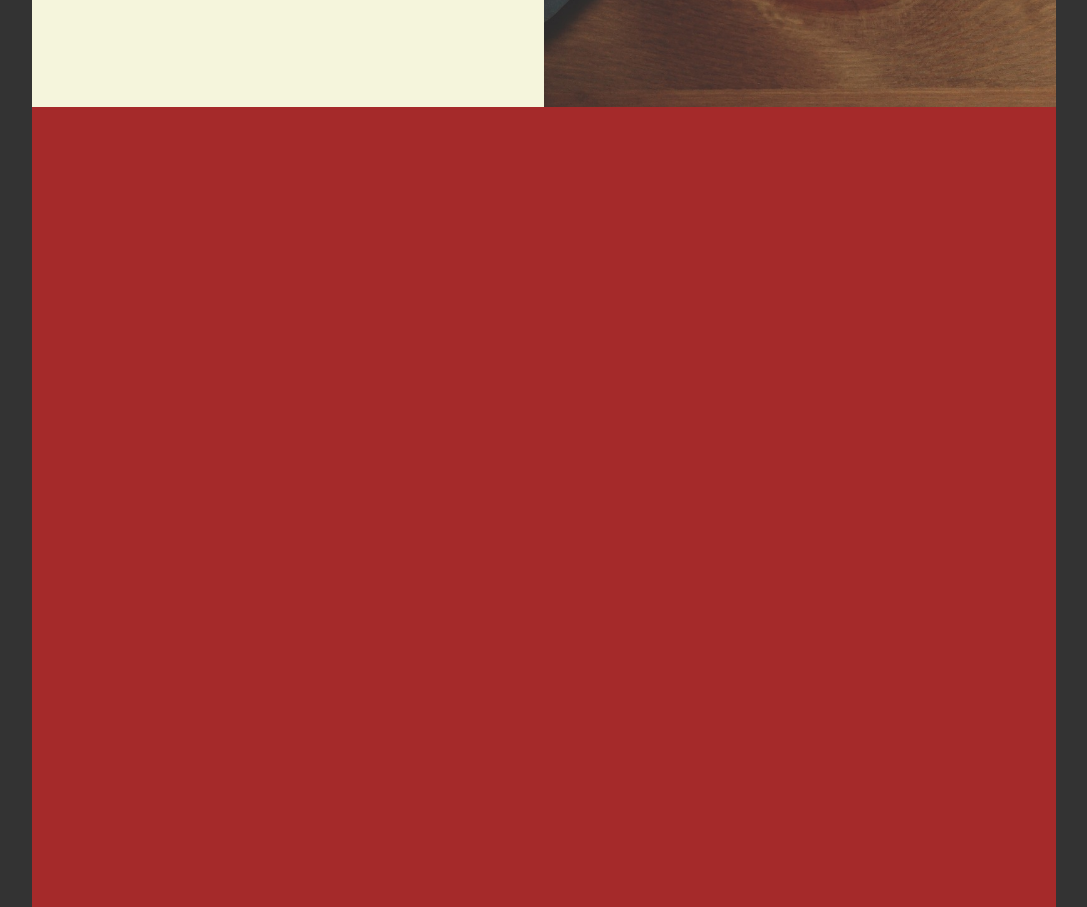
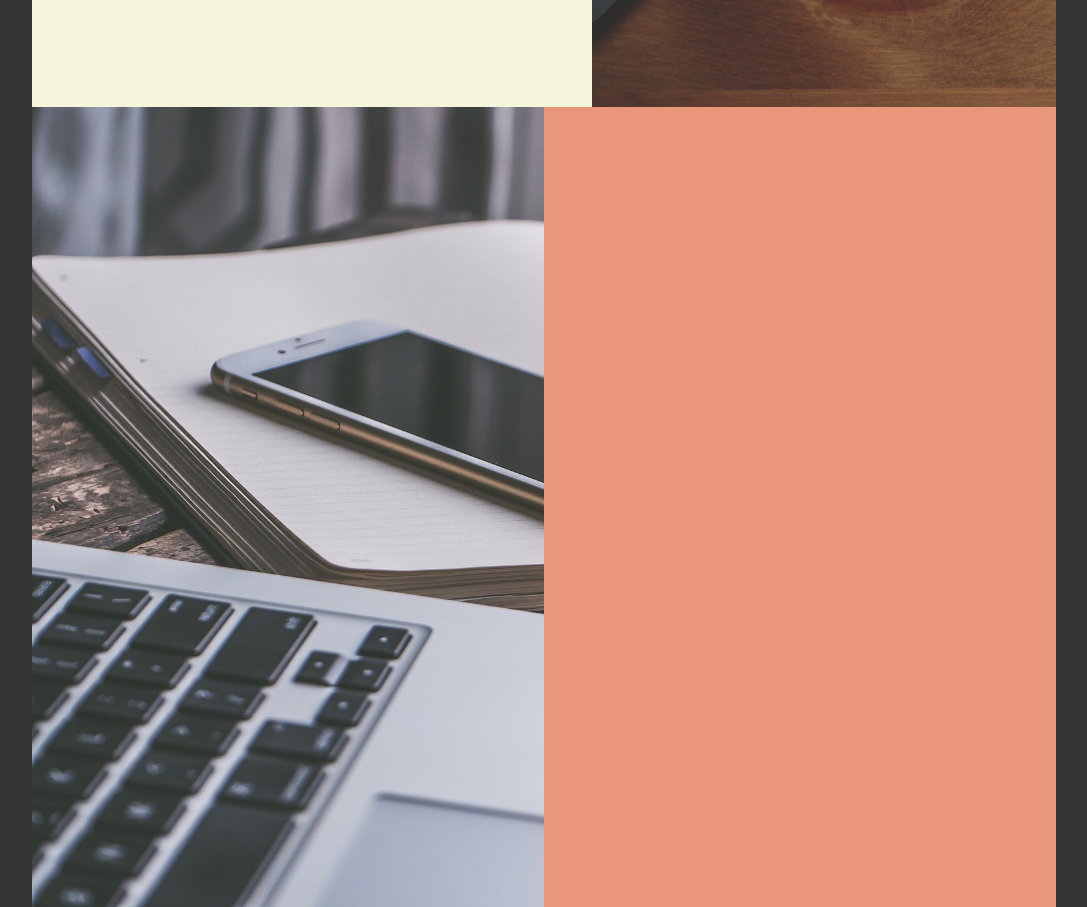
Before and after one commit to winsam003/portfolio, a website: page public/index.html in a window 1280 px wide. Shown: the part 2323-3230 px from the top of the page, without its empty margins (96-1183 px from the left). Drawn offline with Linux system fonts and the light colour scheme.

Commit message:
임시커밋2

```diff
--- a/public/index.css
+++ b/public/index.css
@@ -324,26 +324,68 @@ footer>a {
     grid-template-columns: 1fr 1fr;
 }
 
+.container_study>:first-child {
+    width: 70vh;
+
+    display: grid;
+    grid-template-columns: repeat(2, 1fr);
+}
 
 .container_study>:last-child {
     background-image: url("../image/cup.jpg");
     background-size: cover;
 }
 
-.database_modal{
+
+.MVC_model{
+    background-image: url("../image/Untitled.png");
+    background-size: cover;
     width: 30vh;
     height: 30vh;
-    margin-left: 1.6rem;
+    margin-left: 3.2rem;
     margin-top: 10rem;
-    background-color: aqua;
 }
+
+.MVC_model:hover{
+    cursor: pointer;
+}
+
+.MVC_model::after{
+    content: "MVC Model";
+    opacity: 0;
+    visibility: hidden;
+
+    display: flex;
+    justify-content: center;
+    line-height: 30vh;
+
+    font-weight: bold;
+    font-size: large;
+    transition: opacity 1s ease-in-out;
+}
+.MVC_model:hover::after {
+    opacity: 1;
+    visibility: visible;
+}
+
+
+
+
 
 .container_project {
     height: 100vh;
-    background-color: brown;
+    background-color: darksalmon;
+
+    display: grid;
+    grid-template-columns: 1fr 1fr;
+}
+
+.container_project>:first-child{
+    background-image: url(../image/business.jpg);
+    background-size: cover;
 }
 
 .container_board {
     height: 100vh;
-    background-color: chartreuse;
+    background-color: LightYellow;
 }
--- a/public/index.html
+++ b/public/index.html
@@ -80,12 +80,15 @@
         </section>
         <section class="container_study" id="sec03">
             <div>
-                <div class="database_modal"></div>
-                <div calss="MVC_model"></div>
+                <div class="MVC_model" onclick="MVC_model()"></div>
+                <div class="MVC_model"></div>
             </div>
             <div></div>
         </section>
-        <section class="container_project" id="sec04"></section>
+        <section class="container_project" id="sec04">
+            <div></div>
+            <div></div>
+        </section>
         <section class="container_board" id="sec05"></section>
     </div>
 </body>
--- a/public/index.js
+++ b/public/index.js
@@ -0,0 +1,5 @@
+"use strict"
+
+function MVC_model(){
+    window.open('https://github.com/simsim916/coinJung_CookieRun');
+}
```
Also changed, not shown: image/Untitled.png (added), image/business.jpg (added).
